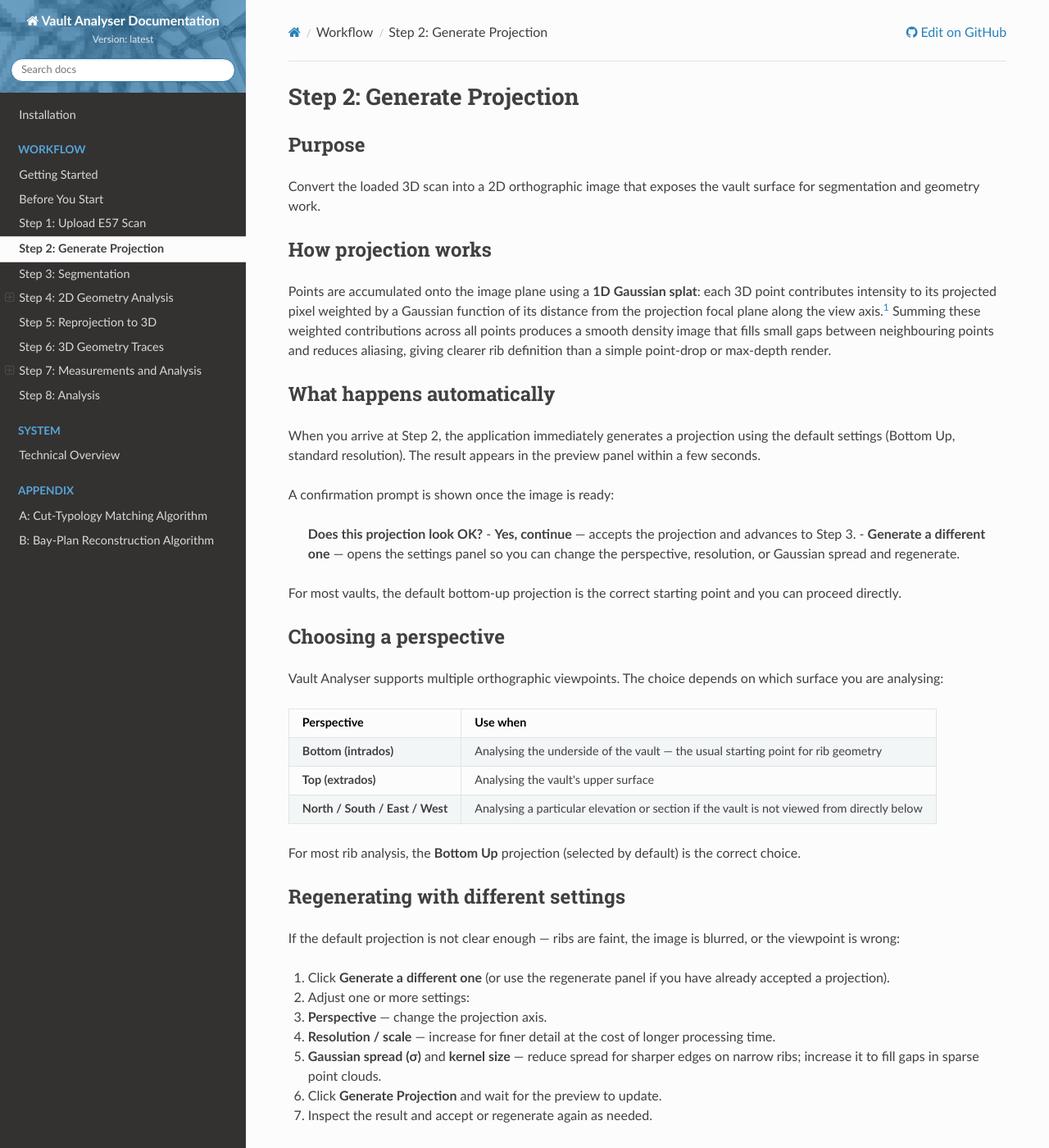
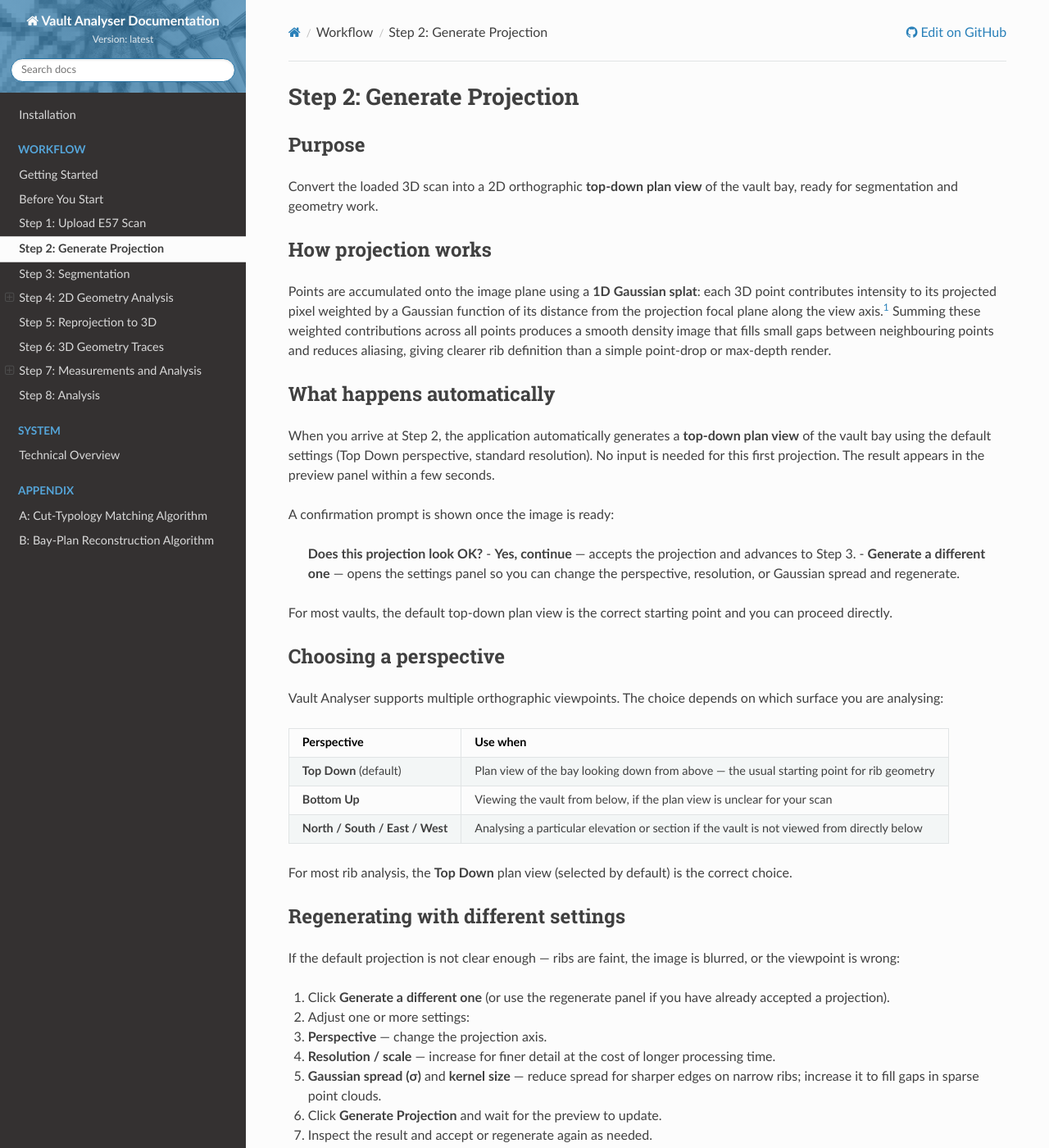
Before and after one commit to DavidJBoardman/ai-vault-dashboard, an MkDocs documentation site: the page built from docs/workflow/step-2-projection.md, in a window 1280 px wide and 1400 px high. Shown: the whole window at 82% size. Built offline with MkDocs 1.6.1, drawn with Linux system fonts in a browser that asks for light colours; nearby versions of some CDN libraries; some of the changed text lies outside the part shown.

Commit message:
Update projection docs to top-down default
Clarify that Step 2 automatically generates a top-down plan view for rib analysis, explain the perspective options and view toggle, and ignore the outcomes directory.

```diff
--- a/docs/workflow/step-2-projection.md
+++ b/docs/workflow/step-2-projection.md
@@ -2,7 +2,7 @@
 
 ## Purpose
 
-Convert the loaded 3D scan into a 2D orthographic image that exposes the vault surface for segmentation and geometry work.
+Convert the loaded 3D scan into a 2D orthographic **top-down plan view** of the vault bay, ready for segmentation and geometry work.
 
 ## How projection works
 
@@ -12,7 +12,7 @@
 
 ## What happens automatically
 
-When you arrive at Step 2, the application immediately generates a projection using the default settings (Bottom Up, standard resolution). The result appears in the preview panel within a few seconds.
+When you arrive at Step 2, the application automatically generates a **top-down plan view** of the vault bay using the default settings (Top Down perspective, standard resolution). No input is needed for this first projection. The result appears in the preview panel within a few seconds.
 
 A confirmation prompt is shown once the image is ready:
 
@@ -20,7 +20,7 @@
 > - **Yes, continue** — accepts the projection and advances to Step 3.
 > - **Generate a different one** — opens the settings panel so you can change the perspective, resolution, or Gaussian spread and regenerate.
 
-For most vaults, the default bottom-up projection is the correct starting point and you can proceed directly.
+For most vaults, the default top-down plan view is the correct starting point and you can proceed directly.
 
 ## Choosing a perspective
 
@@ -28,11 +28,11 @@
 
 | Perspective | Use when |
 |-------------|----------|
-| **Bottom (intrados)** | Analysing the underside of the vault — the usual starting point for rib geometry |
-| **Top (extrados)** | Analysing the vault's upper surface |
+| **Top Down** (default) | Plan view of the bay looking down from above — the usual starting point for rib geometry |
+| **Bottom Up** | Viewing the vault from below, if the plan view is unclear for your scan |
 | **North / South / East / West** | Analysing a particular elevation or section if the vault is not viewed from directly below |
 
-For most rib analysis, the **Bottom Up** projection (selected by default) is the correct choice.
+For most rib analysis, the **Top Down** plan view (selected by default) is the correct choice.
 
 ## Regenerating with different settings
 
@@ -53,6 +53,7 @@
 | Perspective selector | Chooses the projection axis |
 | Resolution / scale | Sets image size and output detail |
 | Gaussian σ / kernel | Controls how much each point spreads on the image plane |
+| Top-down View toggle | Looks down at the vault from above (On, default) or up from below (Off) |
 | Generate Projection button | Triggers the projection computation |
 | Preview panel | Displays the resulting 2D image |
 
```
Also changed, not shown: docs/workflow/pipeline.md (+1 -1 lines), 1 other file.
